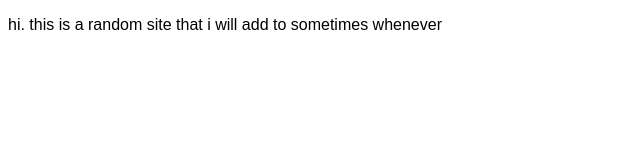
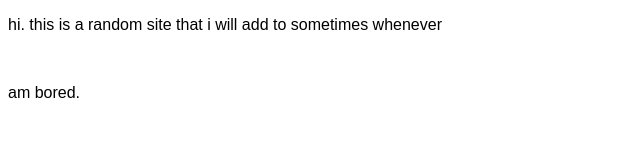
Before and after one commit to mei1012/site, a plain HTML site: page index.html in a window 1280 px wide. Shown: the full height of the page, 0-640 px from the left. Drawn offline with Linux system fonts and the light colour scheme.

Commit message:
Update index.html. Add package.json

```diff
--- a/index.html
+++ b/index.html
@@ -13,5 +13,7 @@
 </head>
 <body>
     <p>hi. this is a random site that i will add to sometimes whenever</p>
+    <br>
+    <p>am bored.</p>
 </body>
 </html>
```
Also changed, not shown: package-lock.json (added).
